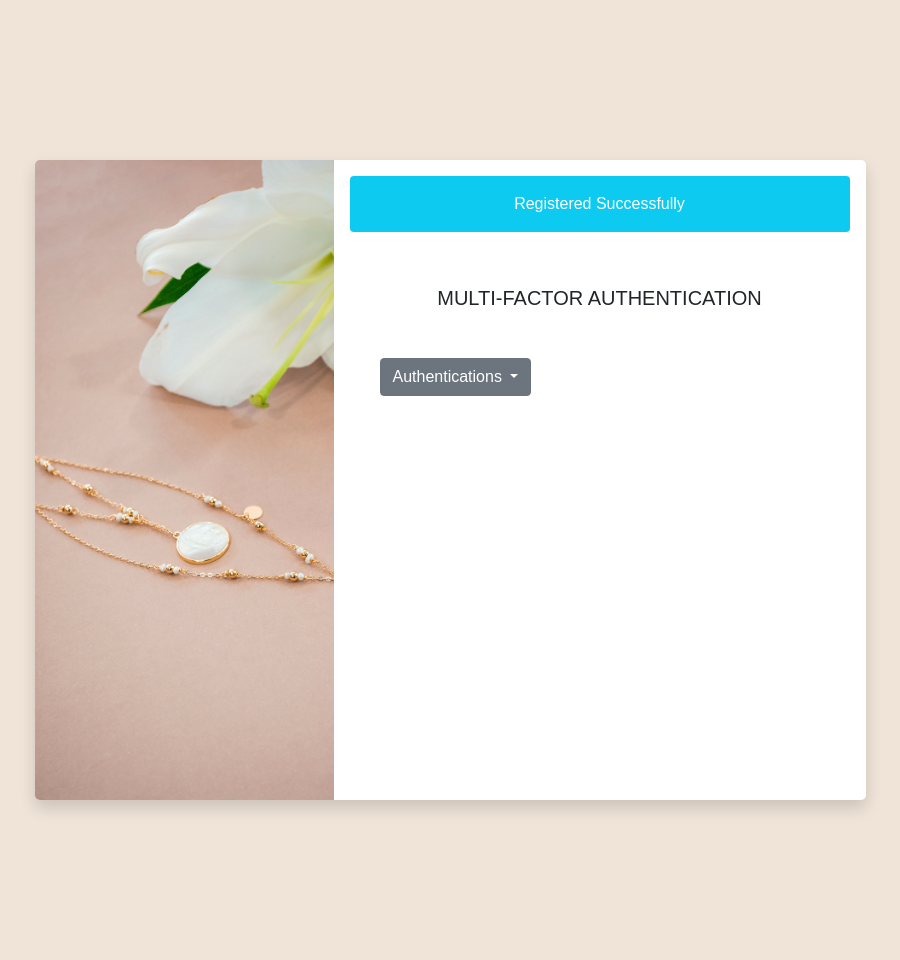
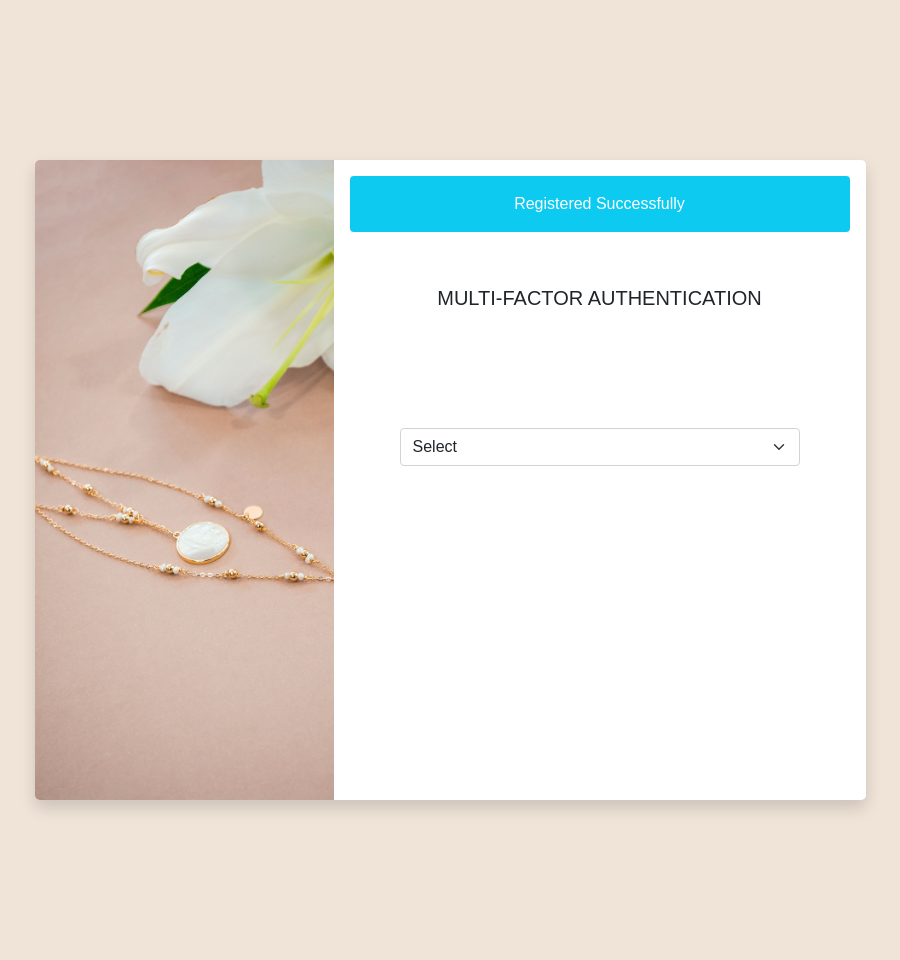
Before and after one commit to erickaeuro/mhpjgh, a PHP site: page /mfa.php?registration=1 in a window 1280 px wide. Shown: the whole page, without its empty margins (190-1090 px from the left). Run offline with PHP 8.4, Linux system fonts and the light colour scheme.

Commit message:
mfa not complete yet

```diff
--- a/mfa.php
+++ b/mfa.php
@@ -6,7 +6,8 @@
     <link rel="stylesheet" type="text/css" href="style.css">
     <!-- CSS only -->
    <link href="https://cdn.jsdelivr.net/npm/bootstrap@5.1.3/dist/css/bootstrap.min.css" rel="stylesheet" integrity="sha384-1BmE4kWBq78iYhFldvKuhfTAU6auU8tT94WrHftjDbrCEXSU1oBoqyl2QvZ6jIW3" crossorigin="anonymous">
-
+    <!-- JavaScript Bundle with Popper -->
+  <script src="https://cdn.jsdelivr.net/npm/bootstrap@5.1.3/dist/js/bootstrap.bundle.min.js" integrity="sha384-ka7Sk0Gln4gmtz2MlQnikT1wXgYsOg+OMhuP+IlRH9sENBO0LRn5q+8nbTov4+1p" crossorigin="anonymous"></script>
   </head>
   <body>
         <?php
@@ -36,25 +37,48 @@
             <form action="<?php $_SERVER['PHP_SELF']?>" method="POST" >
             <h5 class="card-title text-center mb-5 fw-light fs-5">MULTI-FACTOR AUTHENTICATION</h5>
 
-            <div class="dropdown">
-            <a class="btn btn-secondary dropdown-toggle" href="#" role="button" id="dropdownMenuLink" data-toggle="dropdown" aria-haspopup="true" aria-expanded="false">
-             Authentications
-            </a>
-            <div class="dropdown-menu" aria-labelledby="dropdownMenuLink">
-            <a class="dropdown-item" href="#">Google Authenticator</a>
-            <a class="dropdown-item" href="#">Email</a>
-            <a class="dropdown-item" href="#">SMS</a>
-            <a class="dropdown-item" href="#">Security Question</a>
-           </div>
+          <div class="wrapper">
+            <div class="menu">
+            <select class="form-select" aria-label="Default select example" id="authenticator">
+                      <option value="Select">Select</option>
+                      <option value="GoogleAuth">Google Authenticator</option>
+                      <option value="SMS">SMS</option>
+                      <option value="Email">Email</option>
+            </select>
+            </div>
+
+        <div class="content">
+            <div id="GoogleAuth" class="data">
+               <p><b>I choose Google Authenticator as my Multi-Factor Authenticator</b></p>
+            </div>
+
+           <div id="SMS" class="data">
+               <p><b>I choose SMS as my Multi-Factor Authenticator</b></p>
            </div>
 
 
-            </form>
+           <div id="Email" class="data">
+              <p><b>I choose Email as my Multi-Factor Authenticator</b></p>
+           </div>
+        </div>
+           </form>
           </div>
         </div>
       </div>
     </div>
   </div>
   </div>
+
+<script src="https://cdnjs.cloudflare.com/ajax/libs/jquery/3.5.1/jquery.min.js" integrity="sha512-bLT0Qm9VnAYZDflyKcBaQ2gg0hSYNQrJ8RilYldYQ1FxQYoCLtUjuuRuZo+fjqhx/qtq/1itJ0C2ejDxltZVFg==" crossorigin="anonymous"></script>
+  <script>
+    $(document).ready(function(){
+      $("#authenticator").on('change', function(){
+        $(".data").hide();
+        $("#" + $(this).val()).fadeIn(700);
+      }).change();
+    });
+
+
+  </script>
   </body>
 </html>
--- a/style.css
+++ b/style.css
@@ -57,7 +57,7 @@ button {
 
   .card-img-left-2 {
     width: 45%;
-    height: 90vh;
+    height: 105vh;
     background-image: url(images/bg1.jpg);
     background-size: cover;
   }
@@ -118,3 +118,56 @@ button {
    padding: 0 5px;
 
   }
+
+  .wrapper{
+    display: flex;
+    justify-content: center;
+    flex-wrap: wrap;
+    padding: 70px 0;
+    max-width: 400px;
+    margin: 0 auto;
+  }
+
+  .menu, .content{
+    width: 100%;
+  }
+
+  .select{
+    width: 100%;
+    padding: 15px;
+    font-size: 16px;
+    font-weight: 700;
+    font-family: 'Poppins', sans-serif;
+    border: none;
+    border-radius: 8px;
+    border: 2px solid #3f51b5;
+    box-shadow: 0 15px 15px #efefef;
+    appearance: none;
+  }
+
+  .content{
+    margin: 30px 0;
+  }
+
+  .content .data{
+    padding:25px;
+    background-color: #fff;
+    border: 2px solid #8bc34a;
+    border-radius: 8px;
+  }
+
+  .content p{
+    margin-bottom: 15px;
+    padding-bottom: 15px;
+    border-bottom: 1px solid gainsboro;
+  }
+
+  .content p:last-child{
+    border-bottom: none;
+    margin-bottom: 0;
+    padding-bottom: 0;
+  }
+
+  .content p b{
+    font-weight: 700;
+  }
```
Also changed, not shown: index.php (+7 -1 lines), registration.php (+18 -0 lines).
